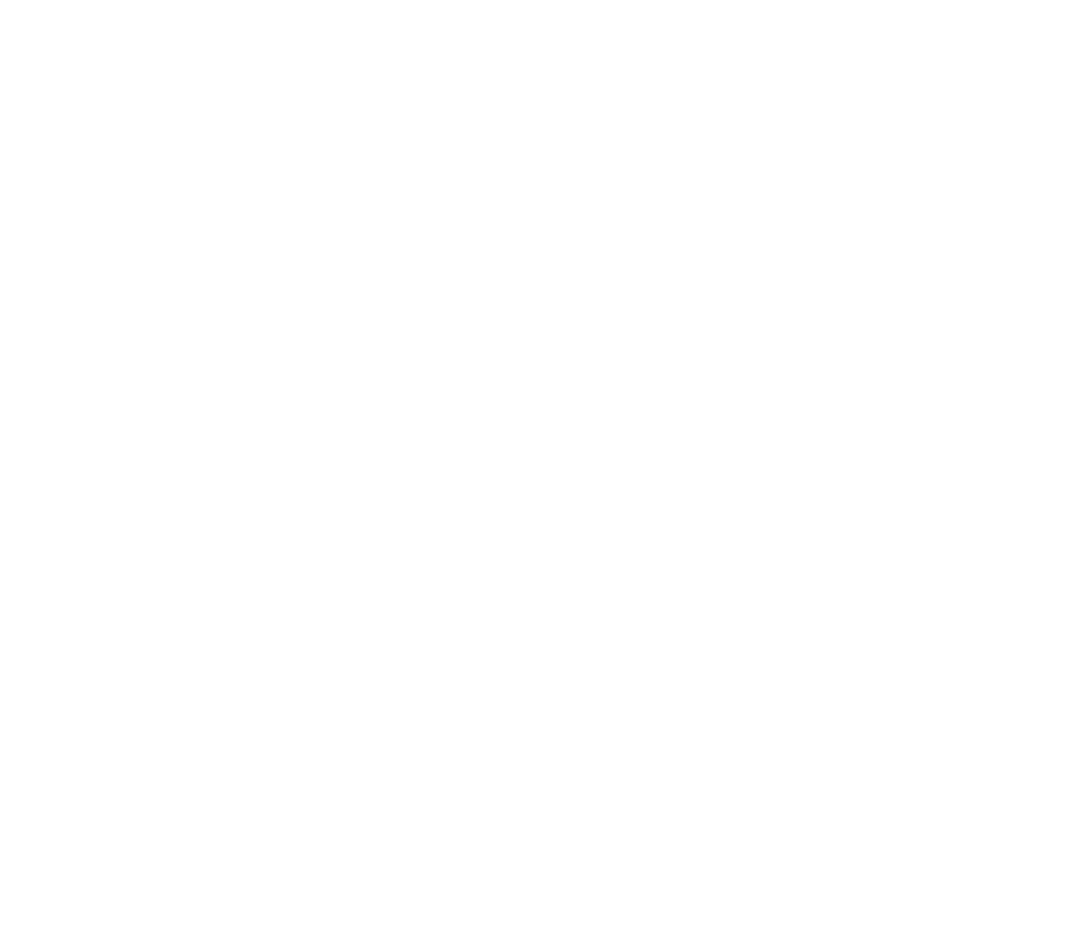
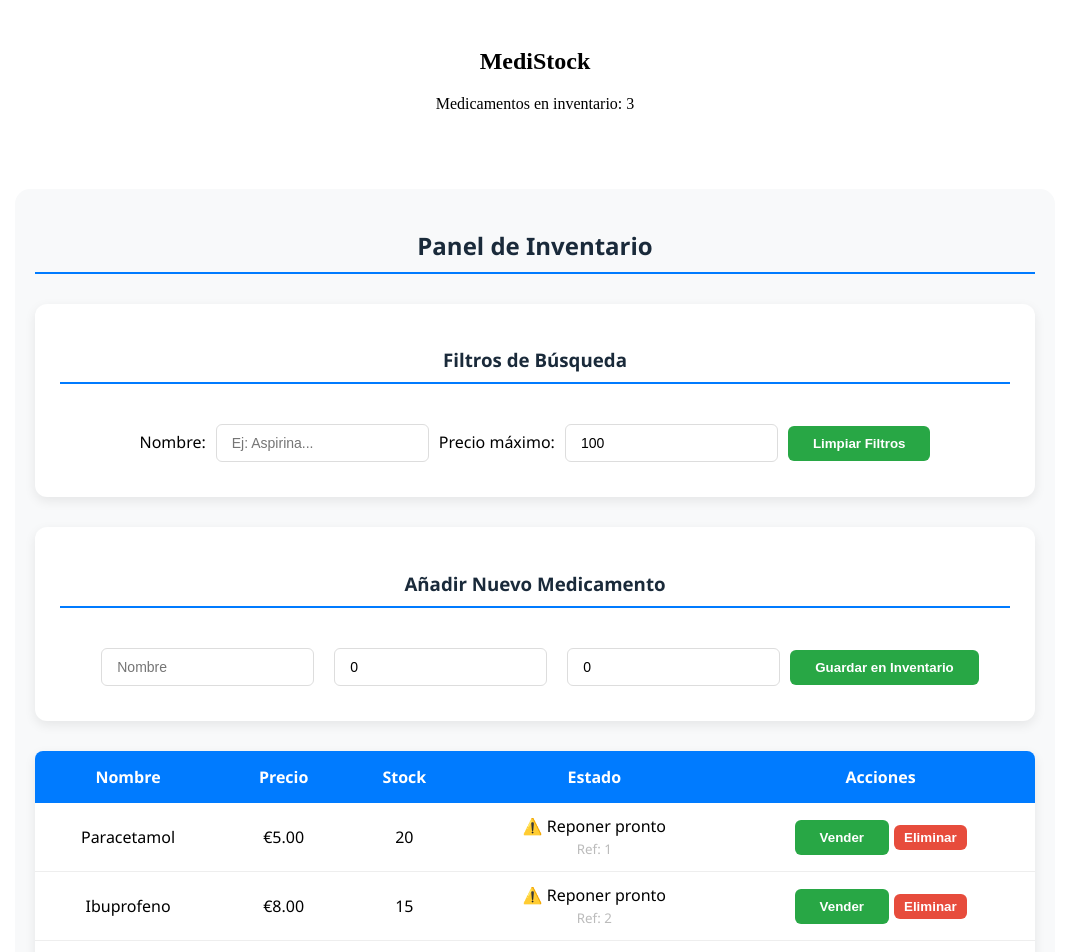
Before and after one commit to christiamgsp/MediStock, an Angular app: page / in a window 1280 px wide. Shown: the top 952 px of the page, without its empty margins (105-1174 px from the left). Before the commit the page ends 800 px from the top, so only its background shows below. Built offline with nearby package versions, Linux system fonts and the light colour scheme.

Commit message:
fix: corregir alcance de variable 'm' en el template y añadir confirmación de borrado

```diff
--- a/src/app/app.html
+++ b/src/app/app.html
@@ -5,7 +5,6 @@
 
   <div class="buscador-container">
     <h3>Filtros de Búsqueda</h3>
-
     <label>Nombre:</label>
     <input type="text" [(ngModel)]="textoBusqueda" placeholder="Ej: Aspirina..." />
 
@@ -32,66 +31,49 @@
 
   <table>
     <thead>
+      <tr>
+        <th>Nombre</th>
+        <th>Precio</th>
+        <th>Stock</th>
+        <th>Estado</th>
+        <th>Acciones</th>
+      </tr>
+    </thead>
+    <tbody>
       <tr *ngFor="let m of medicamentosFiltrados">
         <td>{{ m.stock < 5 ? m.nombre.toUpperCase() : m.nombre }}</td>
-
         <td>{{ m.precio | currency: 'EUR' }}</td>
-
         <td
           [style.color]="m.stock < 10 ? 'red' : 'black'"
           [style.font-weight]="m.stock < 10 ? 'bold' : 'normal'"
         >
           {{ m.stock }}
         </td>
-
         <td>
           <span *ngIf="m.stock > 20">✅ Disponible</span>
           <span *ngIf="m.stock <= 20 && m.stock > 0">⚠️ Reponer pronto</span>
           <span *ngIf="m.stock === 0">❌ Agotado</span>
           <br />
-          <small style="color: #bbb">Ref: {{ m.id }}</small>
+          <small style="color: #bbb">Ref: {{ m.id | acortarId }}</small>
         </td>
-
         <td>
           <button [disabled]="m.stock === 0" (click)="stock.realizarVenta(m.id)">
             {{ m.stock > 0 ? 'Vender' : 'Sin Stock' }}
           </button>
-          <td>
-            <button [disabled]="m.stock === 0" (click)="stock.realizarVenta(m.id)">Vender</button>
 
-            <button
-              style="background-color: #e74c3c; margin-left: 5px"
-              (click)="stock.eliminarMedicamento(m.id)"
-            >
-              Eliminar
-            </button>
-          </td>
-
-        </td>
-      </tr>
-    </thead>
-    <tbody>
-      <tr *ngFor="let m of medicamentosFiltrados">
-        <td>{{ m.nombre }}</td>
-
-        <td>{{ m.precio | currency: 'EUR' }}</td>
-
-        <td
-          [style.color]="m.stock < 10 ? 'red' : 'black'"
-          [style.font-weight]="m.stock < 10 ? 'bold' : 'normal'"
-        >
-          {{ m.stock }}
-        </td>
-
-        <td>
-          <span *ngIf="m.stock > 20">✅ Disponible</span>
-          <span *ngIf="m.stock <= 20">⚠️ Reponer pronto</span>
-          <br />
-          <small style="color: #bbb">Ref: {{ m.id | acortarId }}</small>
-        </td>
-
-        <td>
-          <button (click)="stock.realizarVenta(m.id)">Vender</button>
+          <button
+            style="
+              background-color: #e74c3c;
+              color: white;
+              margin-left: 5px;
+              border: none;
+              padding: 5px 10px;
+              cursor: pointer;
+            "
+            (click)="stock.eliminarMedicamento(m.id)"
+          >
+            Eliminar
+          </button>
         </td>
       </tr>
     </tbody>
```
